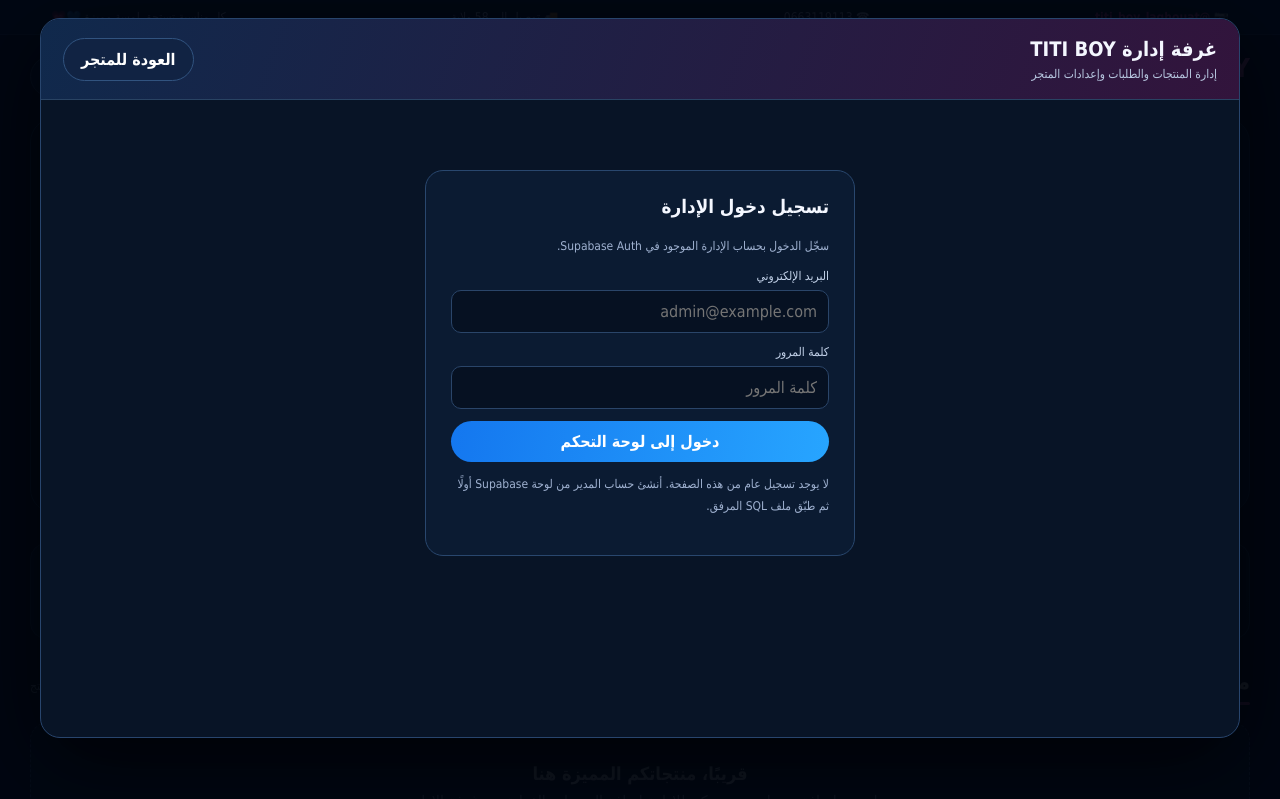
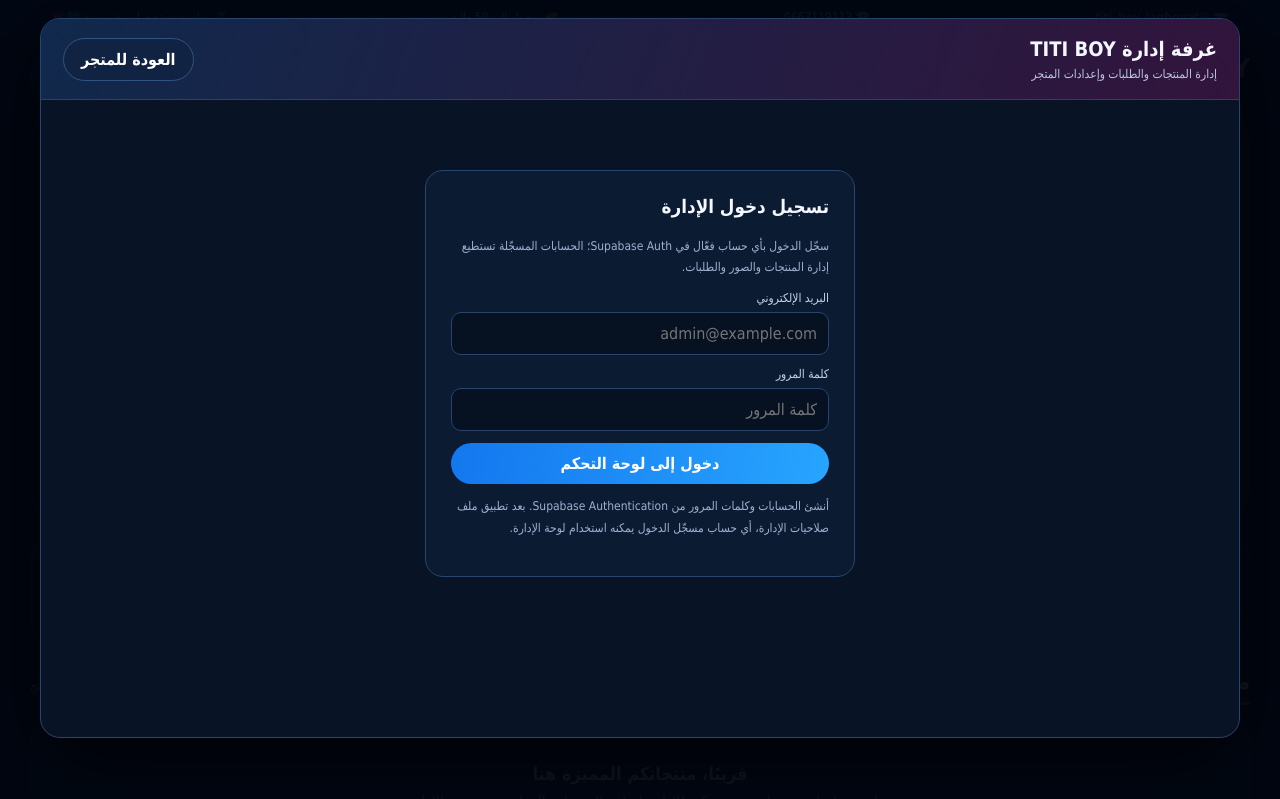
Before and after one commit to devalger/TiTIBoy, a plain HTML site: page index.html in a window 1280 px wide. Both pictures are taken after a click on the button "⚙ الإدارة". Shown: the top 799 px of the page. Drawn offline with Linux system fonts and the light colour scheme.

Commit message:
Add files via upload

```diff
--- a/index.html
+++ b/index.html
@@ -58,7 +58,7 @@
 <div class="overlay" id="adminOverlay">
 <div class="admin-shell">
 <div class="admin-head"><div><h2>غرفة إدارة TITI BOY</h2><p>إدارة المنتجات والطلبات وإعدادات المتجر</p></div><div style="display:flex;gap:8px;flex-wrap:wrap"><button class="btn ghost" onclick="closeAdmin()">العودة للمتجر</button><button class="btn danger hidden" id="logoutBtn" onclick="logout()">تسجيل الخروج</button></div></div>
-<div id="loginView" class="admin-body"><div class="login-box"><h3>تسجيل دخول الإدارة</h3><p class="muted">سجّل الدخول بحساب الإدارة الموجود في Supabase Auth.</p><div class="field"><label>البريد الإلكتروني</label><input id="adminEmail" type="email" autocomplete="username" placeholder="admin@example.com"></div><div class="field"><label>كلمة المرور</label><input id="adminPassword" type="password" autocomplete="current-password" placeholder="كلمة المرور"></div><button class="btn" style="width:100%" onclick="login()">دخول إلى لوحة التحكم</button><p id="loginMsg" class="login-msg"></p><p class="muted">لا يوجد تسجيل عام من هذه الصفحة. أنشئ حساب المدير من لوحة Supabase أولًا ثم طبّق ملف SQL المرفق.</p></div></div>
+<div id="loginView" class="admin-body"><div class="login-box"><h3>تسجيل دخول الإدارة</h3><p class="muted">سجّل الدخول بأي حساب فعّال في Supabase Auth؛ الحسابات المسجّلة تستطيع إدارة المنتجات والصور والطلبات.</p><div class="field"><label>البريد الإلكتروني</label><input id="adminEmail" type="email" autocomplete="username" placeholder="admin@example.com"></div><div class="field"><label>كلمة المرور</label><input id="adminPassword" type="password" autocomplete="current-password" placeholder="كلمة المرور"></div><button class="btn" style="width:100%" onclick="login()">دخول إلى لوحة التحكم</button><p id="loginMsg" class="login-msg"></p><p class="muted">أنشئ الحسابات وكلمات المرور من Supabase Authentication. بعد تطبيق ملف صلاحيات الإدارة، أي حساب مسجّل الدخول يمكنه استخدام لوحة الإدارة.</p></div></div>
 <div id="dashboardView" class="hidden">
 <div class="admin-tabs"><button class="active" data-tab="home" onclick="tab('home',this)">الرئيسية</button><button data-tab="products" onclick="tab('products',this)">المنتجات</button><button data-tab="orders" onclick="tab('orders',this)">الطلبات <span id="ordersBadge"></span></button><button data-tab="settings" onclick="tab('settings',this)">إعدادات المتجر</button></div>
 <div class="admin-body">
```
